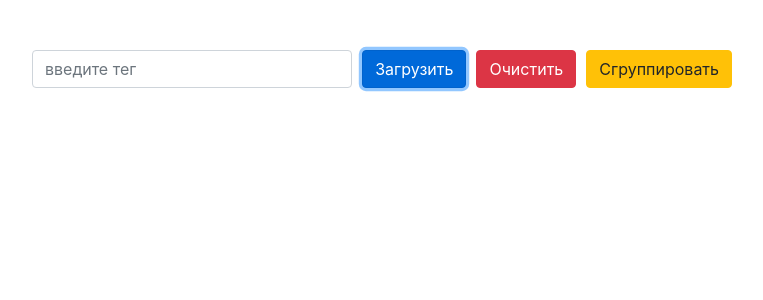
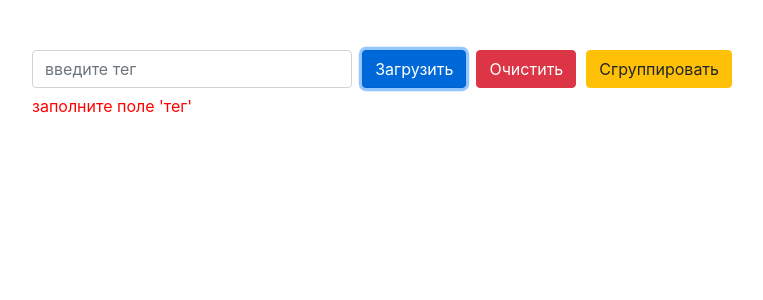
Before and after one commit to alena-shp/giphy-get-img, a React (Create React App) app: page / in a window 1280 px wide. Both pictures are taken after a click on the button "Загрузить". Shown: the top 300 px of the page, without its empty margins (258-1021 px from the left). Built offline with nearby package versions, Linux system fonts and the light colour scheme.

Commit message:
add notice

```diff
--- a/src/App.js
+++ b/src/App.js
@@ -67,9 +67,10 @@ export default class App extends React.Component {
   }
 
   render() {
-    const { isLoading } = this.state
+    const { isLoading, isStartGetImg } = this.state
 
     const loading = isLoading ? <p>загрузка...</p> : null
+    const notice = isStartGetImg ? <p>заполните поле 'тег'</p> : null
 
     return (
       <div className="app">
@@ -101,6 +102,7 @@ export default class App extends React.Component {
               Сгруппировать
             </button>
           </div>
+          <div className="notice">{notice}</div>
         </div>
 
         <div className="images">
--- a/src/index.css
+++ b/src/index.css
@@ -23,3 +23,7 @@
 .btn {
   margin-left: 10px;
 }
+
+.notice {
+  color: red;
+}
```
